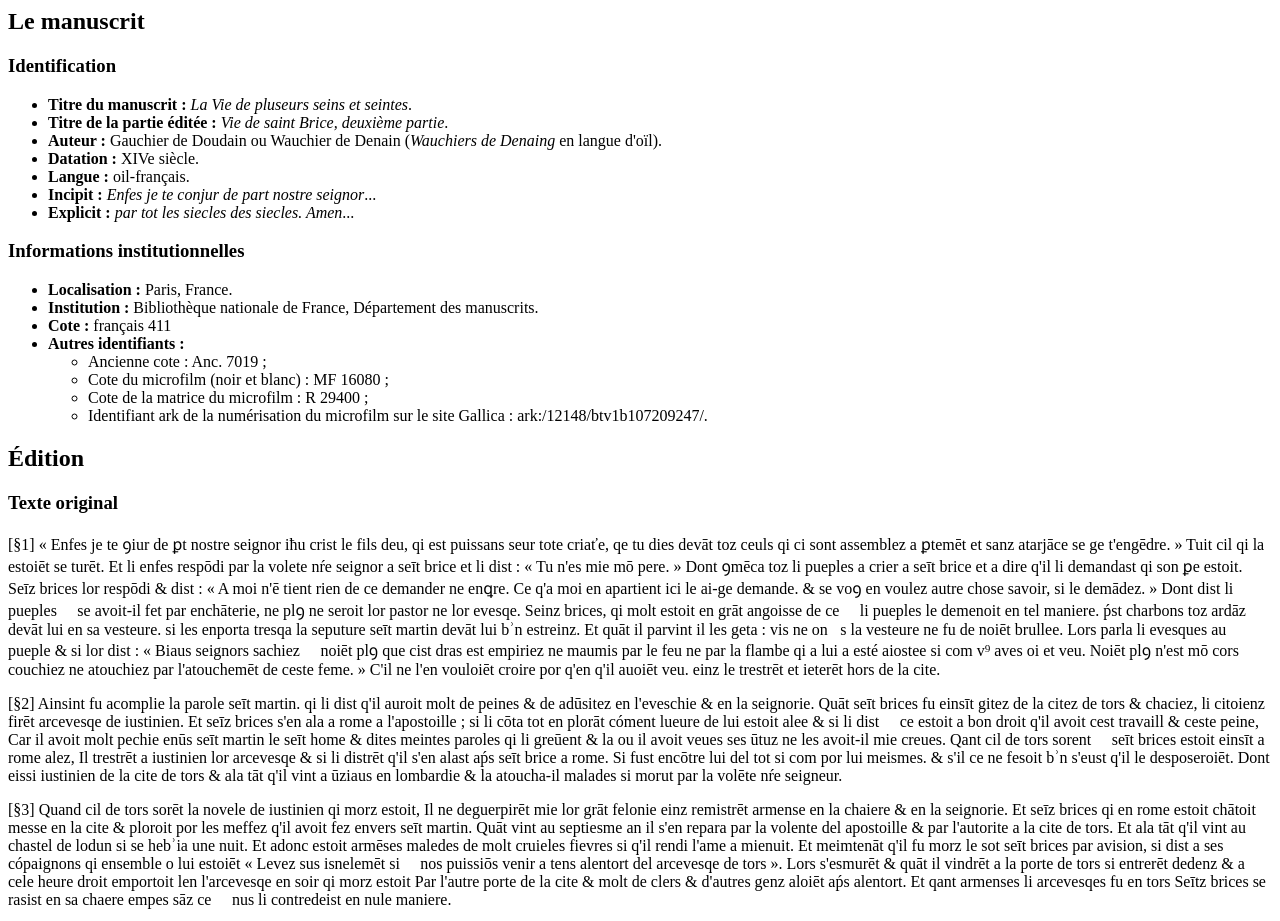
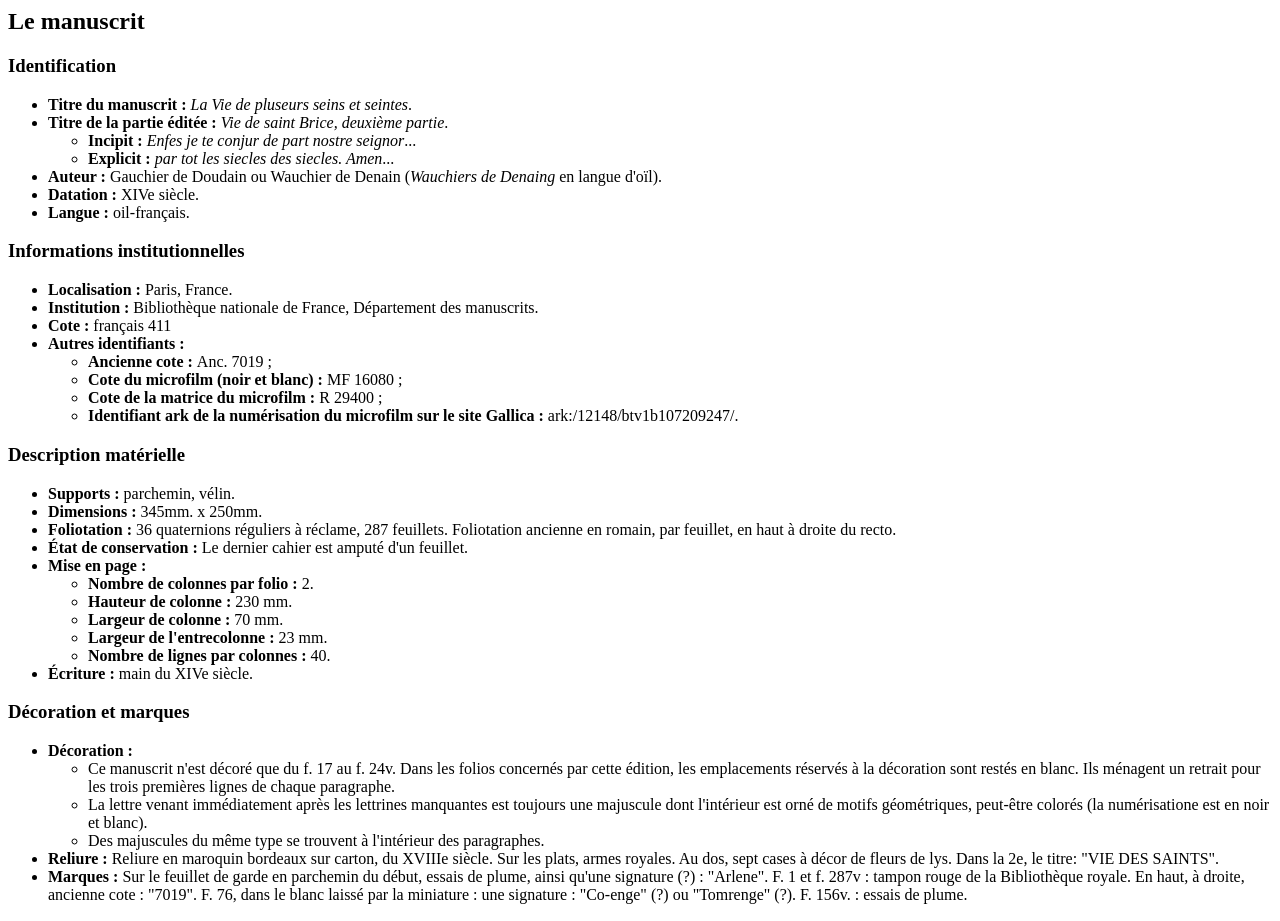
Before and after one commit to jeandamien-genero/TNAH-XML-TEI-XSLT, a plain HTML site: page sortie_vie_st_brice_xslt.html in a window 1280 px wide. Shown: the top 921 px of the page. Drawn offline with Linux system fonts and the light colour scheme.

Commit message:
progression

```diff
--- a/sortie_vie_st_brice_xslt.html
+++ b/sortie_vie_st_brice_xslt.html
@@ -15,6 +15,13 @@
                <li><strong>Titre du manuscrit : </strong><i>La Vie de pluseurs seins et seintes</i>.
                </li>
                <li><strong>Titre de la partie éditée : </strong><i>Vie de saint Brice, deuxième partie</i>.
+
+                  <ul>
+                     <li><strong>Incipit : </strong><i>Enfes je te conjur de part nostre seignor</i>...
+                     </li>
+                     <li><strong>Explicit : </strong><i>par tot les siecles des siecles. Amen</i>...
+                     </li>
+                  </ul>
                </li>
                <li><strong>Auteur : </strong>Gauchier de Doudain ou Wauchier de Denain (<i>Wauchiers de Denaing</i> en langue d'oïl).
                </li>
@@ -22,11 +29,9 @@
                </li>
                <li><strong>Langue : </strong>oil-français.
                </li>
-               <li><strong>Incipit : </strong><i>Enfes je te conjur de part nostre seignor</i>...
-               </li>
-               <li><strong>Explicit : </strong><i>par tot les siecles des siecles. Amen</i>...
-               </li>
             </ul>
+         </div>
+         <div>
             <h3>Informations institutionnelles</h3>
             <ul>
                <li><strong>Localisation : </strong>Paris, France.
@@ -36,13 +41,81 @@
                <li><strong>Cote : </strong>français 411
                </li>
                <li><strong>Autres identifiants :</strong><ul>
-                     <li>Ancienne cote : Anc. 7019 ;</li>
-                     <li>Cote du microfilm (noir et blanc) : MF 16080 ;</li>
-                     <li>Cote de la matrice du microfilm : R 29400 ;</li>
-                     <li>Identifiant ark de la numérisation du microfilm sur le site
-                        Gallica : ark:/12148/btv1b107209247/.
+                     <li><strong>Ancienne cote : </strong>Anc. 7019 ;
+                     </li>
+                     <li><strong>Cote du microfilm (noir et blanc) : </strong>MF 16080 ;
+                     </li>
+                     <li><strong>Cote de la matrice du microfilm : </strong>R 29400 ;
+                     </li>
+                     <li><strong>Identifiant ark de la numérisation du microfilm sur le site
+                           Gallica : </strong>ark:/12148/btv1b107209247/.
                      </li>
                   </ul>
+               </li>
+            </ul>
+         </div>
+         <div>
+            <h3>Description matérielle</h3>
+            <ul>
+               <li><strong>Supports : </strong>parchemin, vélin.
+               </li>
+               <li><strong>Dimensions : </strong>345mm. x 250mm.
+               </li>
+               <li><strong>Foliotation : </strong>36 quaternions réguliers à réclame, 287 feuillets. Foliotation ancienne en romain,
+                  par feuillet, en haut à droite du
+                  recto.
+               </li>
+               <li><strong>État de conservation : </strong>Le dernier cahier est amputé d'un feuillet.
+               </li>
+               <li><strong>Mise en page :</strong><ul>
+                     <li><strong>Nombre de colonnes par folio : </strong>2.
+                     </li>
+                     <li><strong>Hauteur de colonne : </strong>230 mm.
+                     </li>
+                     <li><strong>Largeur de colonne : </strong>70 mm.
+                     </li>
+                     <li><strong>Largeur de l'entrecolonne : </strong>23 mm.
+                     </li>
+                     <li><strong>Nombre de lignes par colonnes : </strong>40.
+                     </li>
+                  </ul>
+               </li>
+               <li><strong>Écriture : </strong>main du XIVe siècle.
+               </li>
+            </ul>
+         </div>
+         <div>
+            <h3>Décoration et marques</h3>
+            <ul>
+               <li><strong>Décoration :</strong><ul>
+                     <li>Ce manuscrit n'est décoré que du f. 17
+                        au f. 24v. Dans les folios concernés par
+                        cette édition, les emplacements réservés à la décoration sont restés en
+                        blanc. Ils ménagent un retrait pour les trois premières lignes de chaque
+                        paragraphe.
+                     </li>
+                     <li>La lettre venant immédiatement après les lettrines manquantes est
+                        toujours une majuscule dont l'intérieur est orné de motifs géométriques,
+                        peut-être colorés (la numérisatione est en noir et blanc).
+                     </li>
+                     <li>Des majuscules du même type se trouvent à l'intérieur des
+                        paragraphes.
+                     </li>
+                  </ul>
+               </li>
+               <li><strong>Reliure : </strong>Reliure en maroquin bordeaux sur carton, du XVIIIe siècle. Sur les plats,
+                  armes royales. Au dos, sept cases à décor de fleurs de lys. Dans la 2e, le
+                  titre: "VIE DES SAINTS".
+               </li>
+               <li><strong>Marques : </strong>
+                  Sur le feuillet de garde en parchemin du début, essais de plume, ainsi
+                  qu'une signature (?) : "Arlene". F. 1 et f. 287v :
+                  tampon rouge de la Bibliothèque royale. En
+                  haut, à droite, ancienne cote : "7019". F. 76, dans le blanc laissé par la
+                  miniature : une signature : "Co-enge" (?) ou
+                  "Tomrenge" (?). F. 156v. : essais de
+                  plume.
+
                </li>
             </ul>
          </div>
```
Also changed, not shown: 1 other file.
